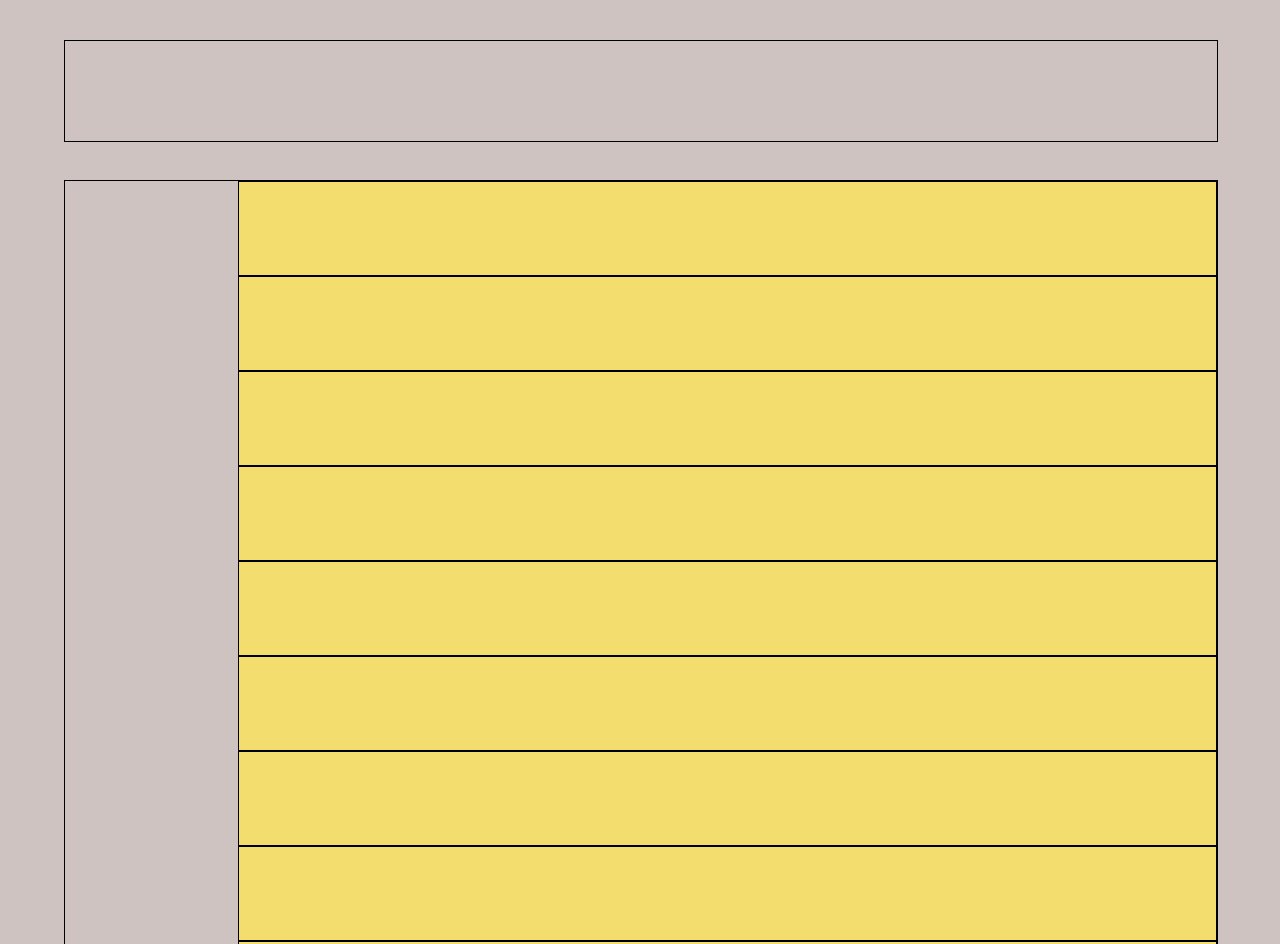
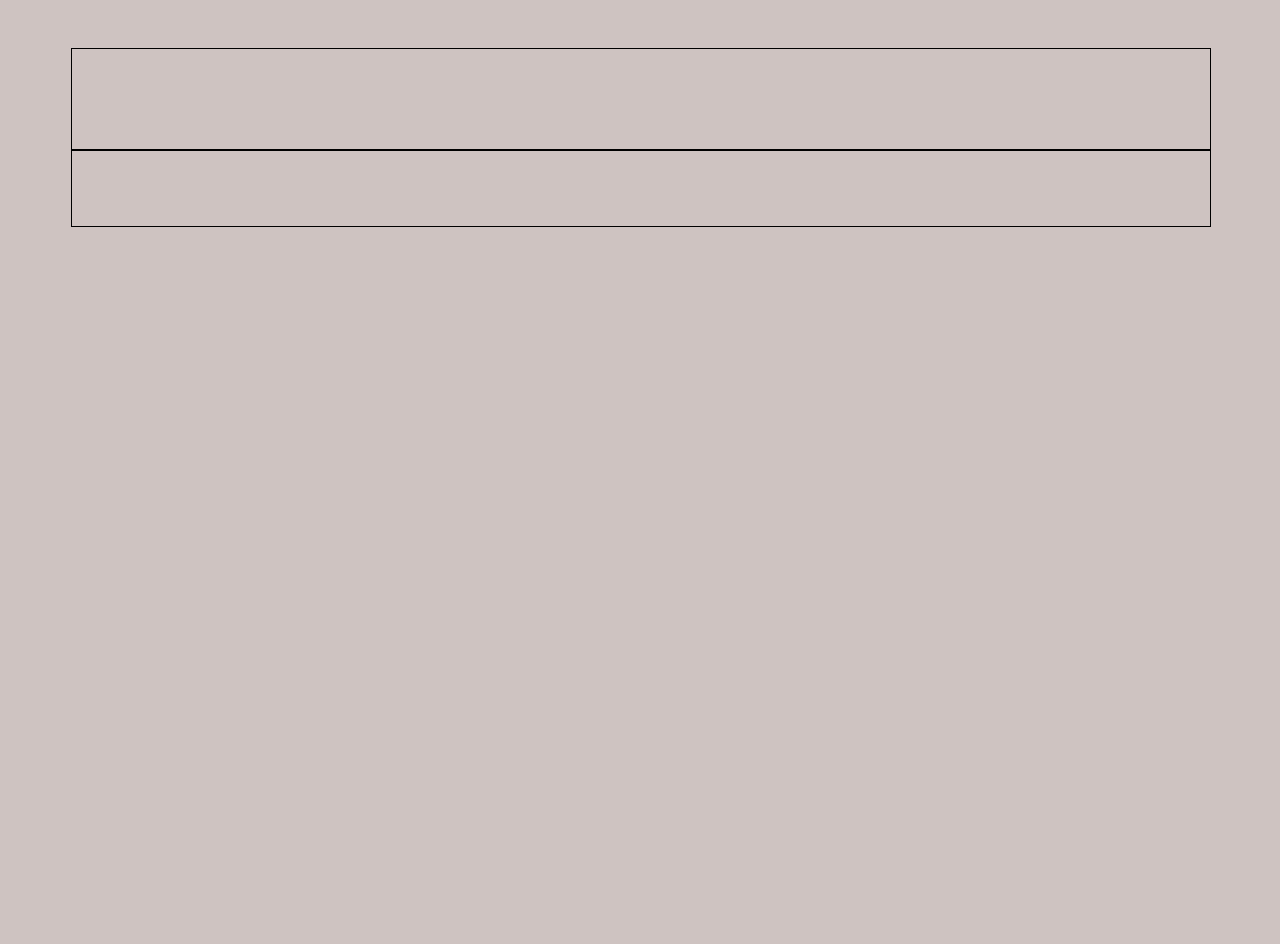
Before and after one commit to christoph-ding/CalendarTime, a website: page client/pages/index.html in a window 1280 px wide. Shown: the top 944 px of the page. After the commit the page ends 800 px from the top, so only its background shows below. Drawn offline with Linux system fonts and the light colour scheme.

Commit message:
Refactoring css.

```diff
--- a/client/pages/index.html
+++ b/client/pages/index.html
@@ -6,9 +6,11 @@
   <link rel="stylesheet" type="text/css" href="/style/style.css">
 </head>
 <body>
-  <div class="Day-Line">
+  <div class="Day Date">
   </div>
-  <div class="Day-Body">
+  <div class="Day All-Day">
+  </div>
+<!--   <div class="Day Body">
 
     <div class="AM">
       <section class="hour">
@@ -39,6 +41,6 @@
       <section class="hour">
       </section>
     </div>
-  </div>
+  </div> -->
 </body>
 </html>
--- a/client/style/style.css
+++ b/client/style/style.css
@@ -2,33 +2,58 @@ body {
   background-color: #CEC3C1;
 }
 
-div {
+.Day {
+  width: 90%;
   position: relative;
+  left: 5%;
+  top: 40px;
+  border: 0.1em solid black;
+  margin: 0px;
+  padding: 0px;
 }
 
-.Day-Line {
+.Day.Date {
+  height: 100px;
+}
+
+.Day.All-Day {
+  height: 75px;
+}
+
+
+
+
+.Day-Body {
+  height: 1200px;
+  position: relative;
+  left: 5%;
+  top: 80px;
+  border: 0.1em solid black;
+}
+
+.in-between {
   width: 90%;
   height: 100px;
-  position: absolute;
+  position: relative;
   left: 5%;
   top: 40px;
   border: 0.1em solid black;
 }
 
-.Day-Body {
-  width: 90%;
-  height: 1200px;
-  position: absolute;
-  left: 5%;
-  top: 180px;
+.AM {
+  -webkit-box-sizing: border-box;
+  border: 0.1em solid black;
+}
+
+.PM {
+  -webkit-box-sizing: border-box;
   border: 0.1em solid black;
 }
 
 .hour {
   background-color: #F2DD6E;
   -webkit-box-sizing: border-box;
-  border-style: solid;
-  border-width: 1px;
+  border: 0.1em solid black;
   position: relative;
   width: 85%;
   height:  95px;
```
